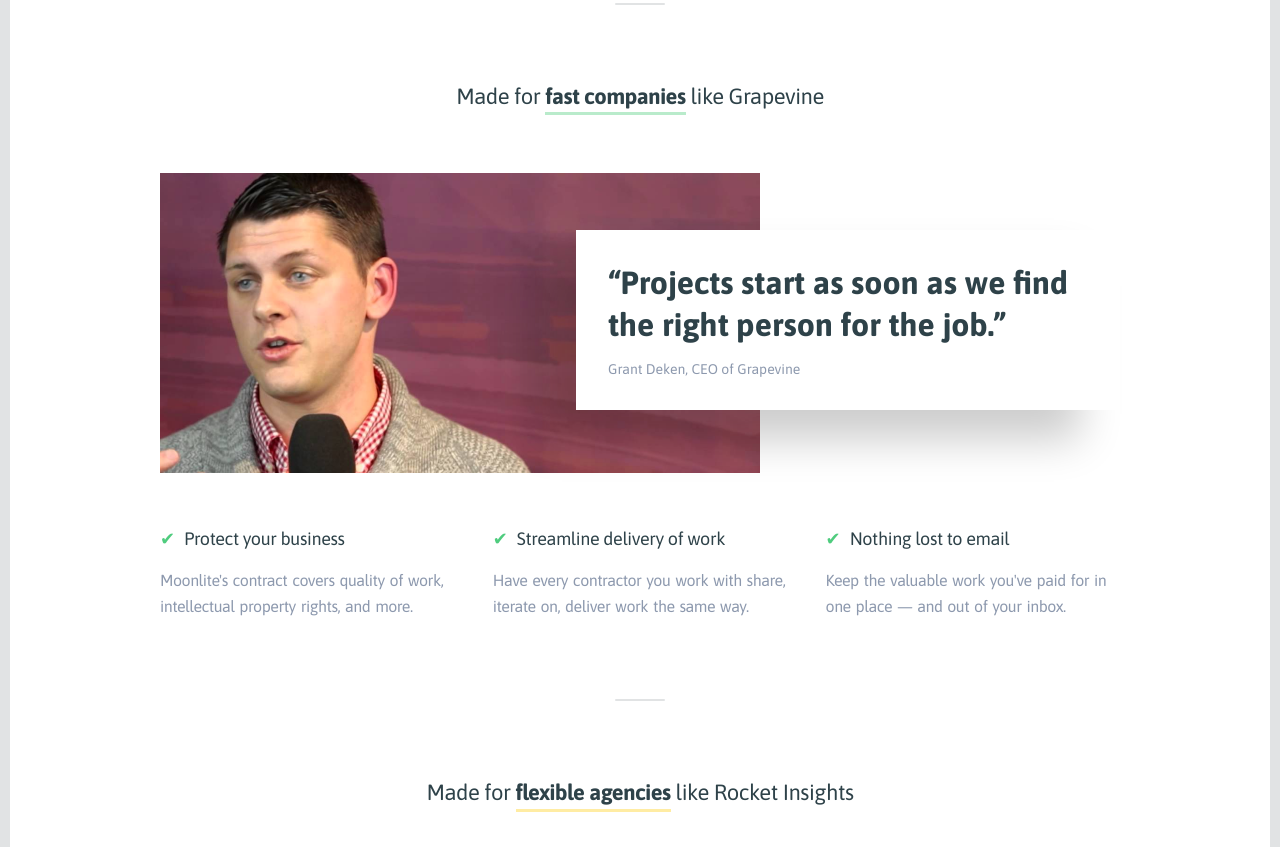
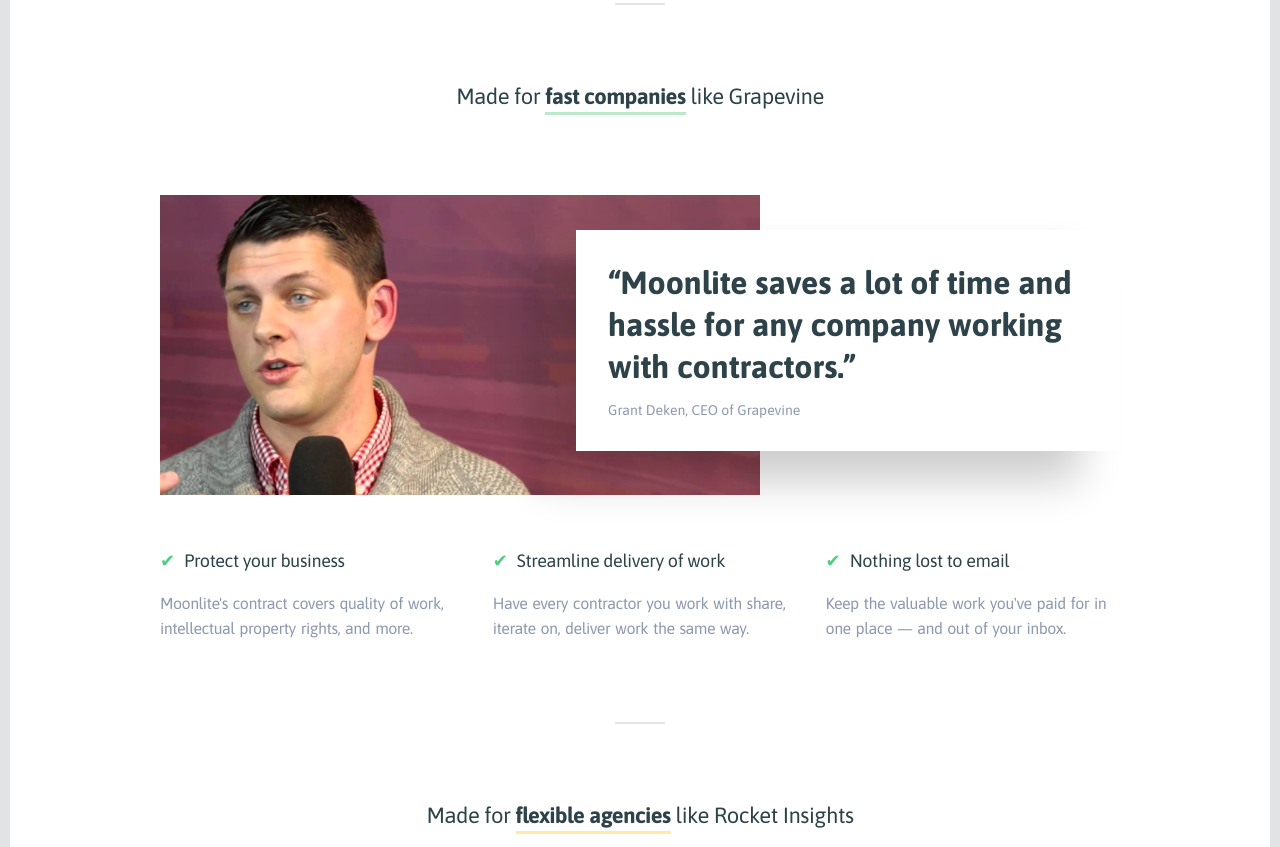
Before and after one commit to MoonliteApp/moonliteapp.github.io, a plain HTML site: page index.html in a window 1280 px wide. Shown: the part 1742-2589 px from the top of the page. Drawn offline with Linux system fonts and the light colour scheme.

Commit message:
Company quote

```diff
--- a/index.html
+++ b/index.html
@@ -129,7 +129,7 @@
           </div>
           <div class="row">
             <div class="quote u-pull-right shadow-right">
-              “Projects start as soon as we find the right person for the job.”
+              “Moonlite saves a lot of time and hassle for any company working with contractors.”
               <p>Grant Deken, CEO of Grapevine</p>
             </div>
             <img src="/images/company@2x.png" class="u-pull-left" />
```
